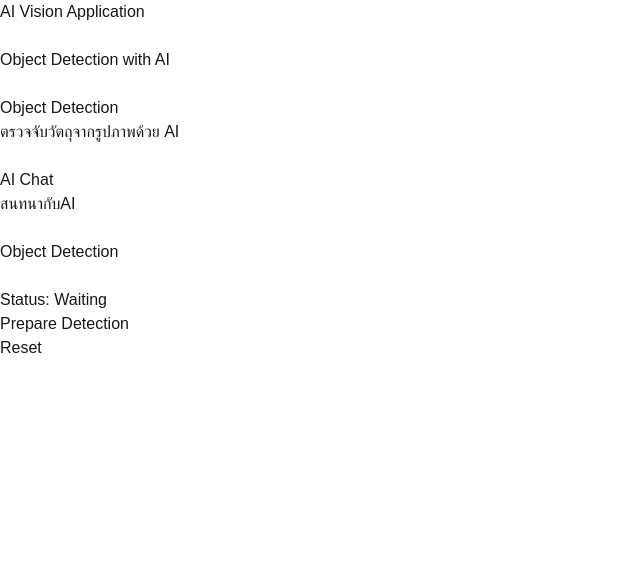
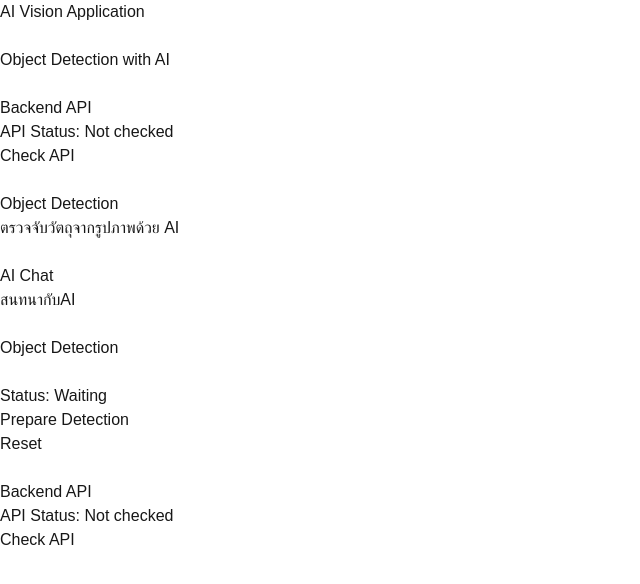
Before and after one commit to famnnod/famaiweb, a Next.js app: page / in a window 1280 px wide. Shown: the top 584 px of the page, without its empty margins (0-640 px from the left). Built offline with nearby package versions, Linux system fonts and the light colour scheme.

Commit message:
Connect Next.js to Flask health endpoint

```diff
--- a/app/page.tsx
+++ b/app/page.tsx
@@ -1,11 +1,19 @@
 import { AppHeader } from "@/components/AppHeader";
 import { FeatureCard } from "@/components/FeatureCard";
 import { DetectionPanel } from "@/components/DetectionPanel";
+// 1. เพิ่มบรรทัดนี้เพื่อ Import Component เข้ามาครับ
+import { ApiStatus } from "@/components/ApiStatus";
+
 export default function Home() {
     return (
         <main>
             <AppHeader />
             <br></br>
+
+            {/* 2. เรียกใช้งาน Component ตรงนี้ครับ */}
+            <ApiStatus />
+            <br></br>
+
             <FeatureCard
                 title="Object Detection"
                 description="ตรวจจับวัตถุจากรูปภาพด้วย AI"
@@ -16,7 +24,9 @@ export default function Home() {
                 description="สนทนากับAI"
             />
             <br></br>
-                <DetectionPanel />
+            <DetectionPanel />
+            <br></br>
+            <ApiStatus/>
         </main>
     );
 }
--- /dev/null
+++ b/components/ApiStatus.tsx
@@ -0,0 +1,26 @@
+"use client";
+import { useState } from "react";
+
+export function ApiStatus() {
+    const [status, setStatus] = useState("Not checked");
+
+    async function checkApi() {
+        const response = await fetch(
+            "http://127.0.0.1:5000/health"
+        );
+        const data = await response.json();
+        setStatus(
+            data.status
+        );
+    }
+
+    return (
+        <section>
+            <h2>Backend API</h2>
+            <p>API Status: {status}</p>
+            <button onClick={checkApi}>
+                Check API
+            </button>
+        </section>
+    );
+}
```
